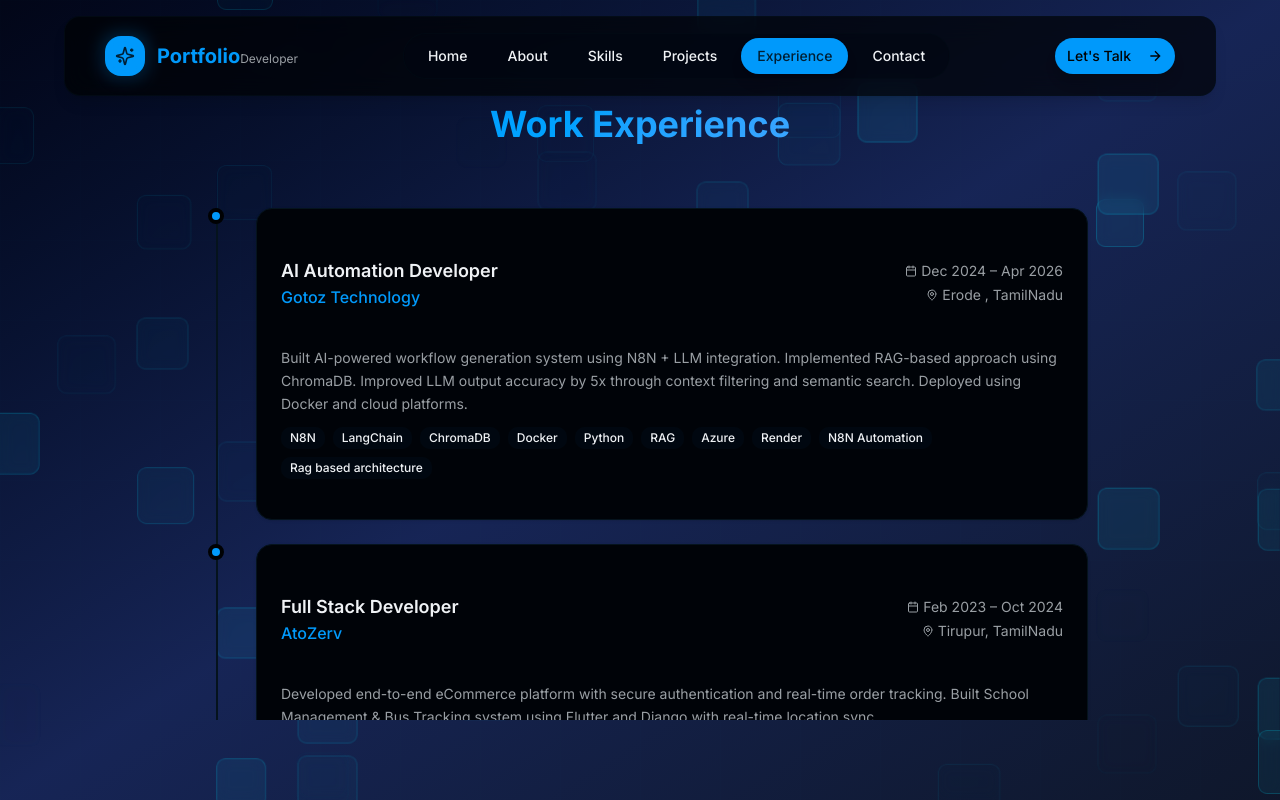
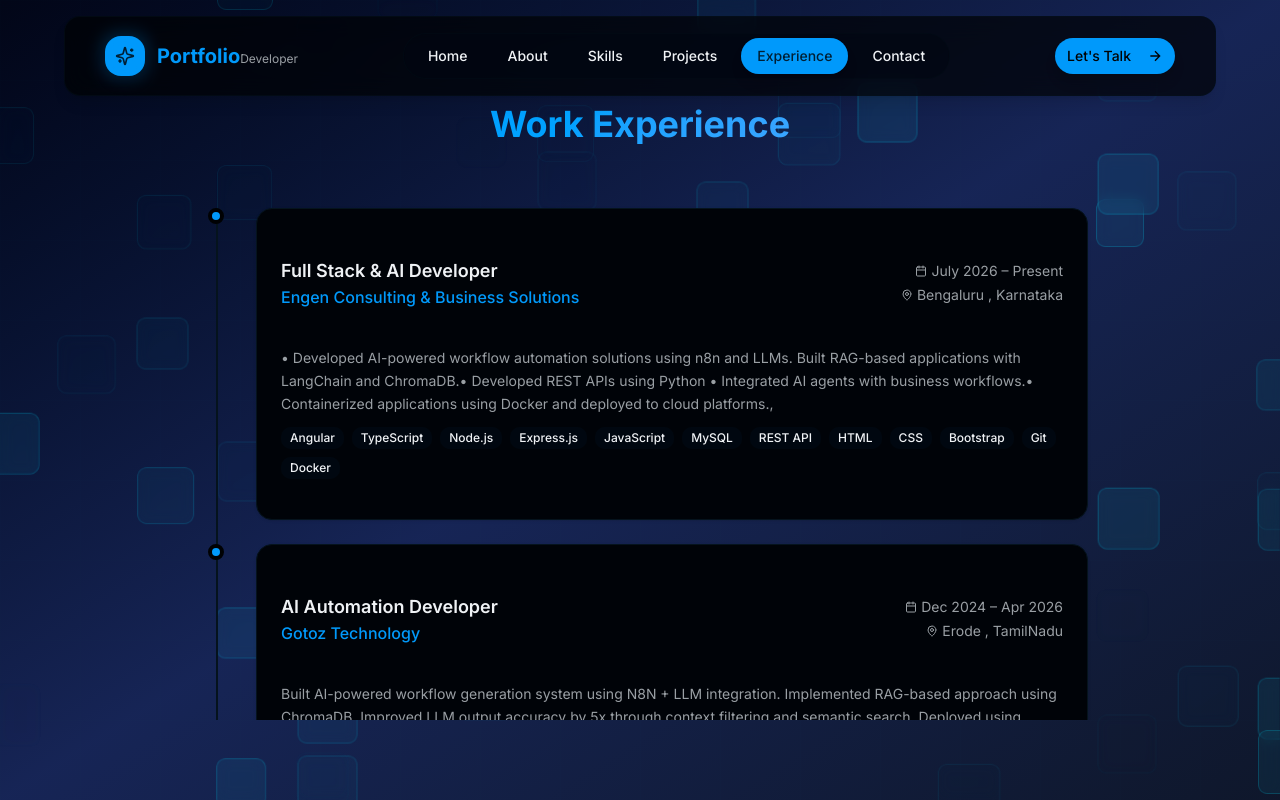
Before and after one commit to sivachan03/Chan_portfolio, a Next.js app: page / in a window 1280 px wide. Both pictures are taken after a click on the button "Experience". Built offline with nearby package versions, Linux system fonts and the light colour scheme.

Commit message:
experience section

```diff
--- a/components/experience-section.tsx
+++ b/components/experience-section.tsx
@@ -12,6 +12,28 @@ import { Badge } from "@/components/ui/badge";
 import { Calendar, MapPin } from "lucide-react";
 
 const experiences = [
+  {
+    title: "Full Stack & AI Developer",
+    company: "Engen Consulting & Business Solutions",
+    location: "Bengaluru , Karnataka ",
+    period: "July 2026 – Present",
+    description:
+      "• Developed AI-powered workflow automation solutions using n8n and LLMs. Built RAG-based applications with LangChain and ChromaDB.• Developed REST APIs using Python • Integrated AI agents with business workflows.• Containerized applications using Docker and deployed to cloud platforms.,",
+    technologies: [
+      "Angular",
+      "TypeScript",
+      "Node.js",
+      "Express.js",
+      "JavaScript",
+      "MySQL",
+      "REST API",
+      "HTML",
+      "CSS",
+      "Bootstrap",
+      "Git",
+      "Docker",
+    ],
+  },
   {
     title: "AI Automation Developer",
     company: "Gotoz Technology ",
```
